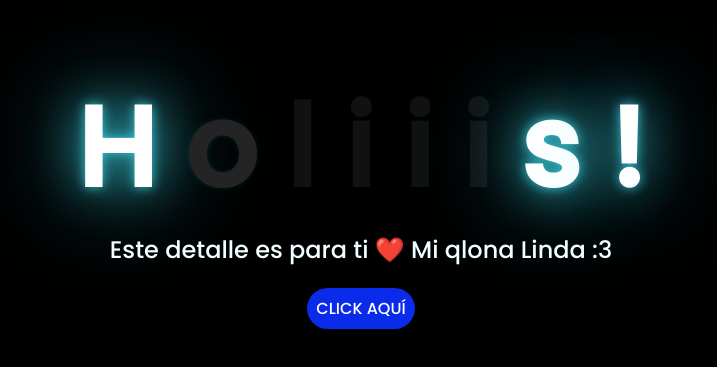
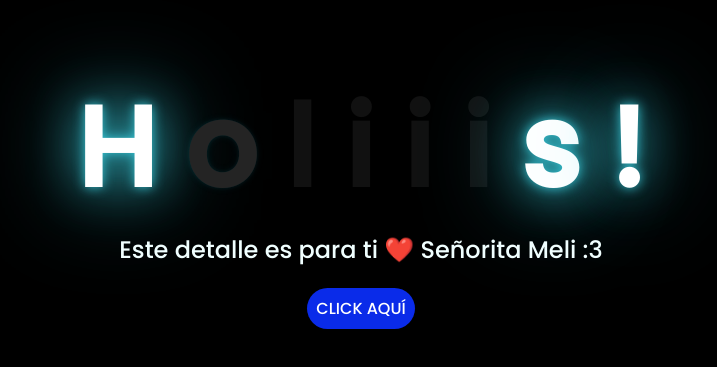
Before and after one commit to geo7w7/meliflowers, a plain HTML site: page index.html in a window 1280 px wide. Shown: the part 139-506 px from the top of the page, without its empty margins (287-1004 px from the left). Drawn offline with Linux system fonts and the light colour scheme.

Commit message:
Update index.html

```diff
--- a/index.html
+++ b/index.html
@@ -7,7 +7,7 @@
     <meta name="viewport" content="width=device-width, initial-scale=1.0">
     <link rel="stylesheet" href="css/style.css">
     <link rel="icon" href="img/flowers.png" type="image/x-icon">
-    <title>Alexandra ❤️</title>
+    <title>Tania ❤️</title>
 </head>
 
 <body>
@@ -22,7 +22,7 @@
         <span>!</span>
     </div>
     <div class="description">
-        <span>Este detalle es para ti ❤️ Mi qlona Linda :3</span>
+        <span>Este detalle es para ti ❤️ Señorita Meli :3</span>
     </div>
     <div class="button">
         <button class="botones">
```
